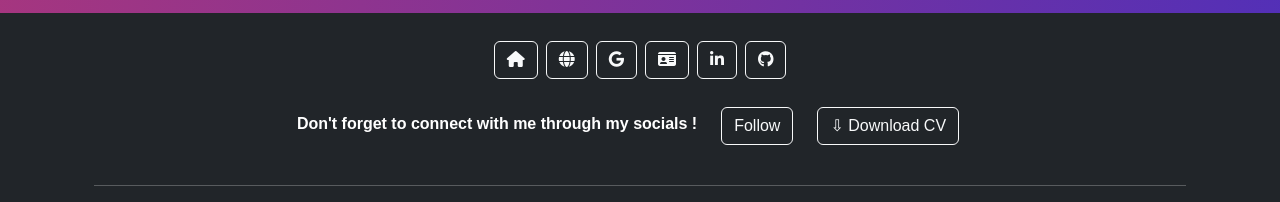
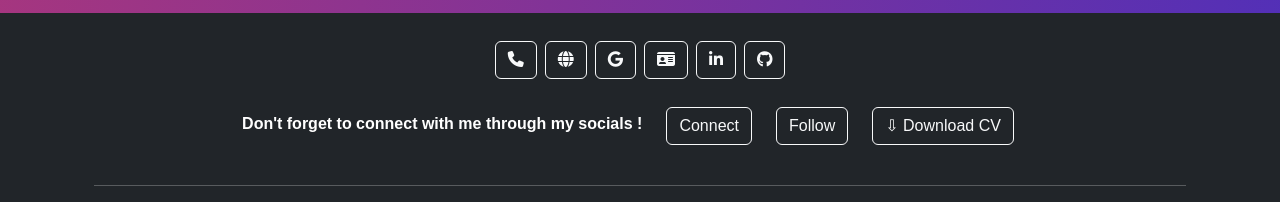
Before and after one commit to alteakapxhiu/PersonalWebsite, a React (Create React App) app: page / in a window 1280 px wide. Shown: the part 5010-5212 px from the top of the page. Built offline with nearby package versions, Linux system fonts and the light colour scheme.

Commit message:
Finishing Touches

```diff
--- a/src/components/Education.js
+++ b/src/components/Education.js
@@ -36,7 +36,7 @@ const Education = () => {
           <h4 className="mb-3 pt-3">Master's</h4>
           <p>...</p>
         </li>
-        <li className="event" data-date="8:30 - 9:30pm">
+        <li className="event" data-date="00 - 00">
           <h4 className="mb-3 pt-3">Ph.D</h4>
           <p className="mb-0">...</p>
         </li>
--- a/src/components/Experience.js
+++ b/src/components/Experience.js
@@ -17,25 +17,25 @@ const Experience = () => {
               ref={ref}
               className={`timeline-2 ${inView ? 'slide-in' : ''}`}
             >
-              <li className="event" data-date="12:30 - 1:00pm">
+              <li className="event" data-date="2023 - 2023">
                 <h4 className="mb-3">Web-Designer</h4>
                 <p>
                   New-Wisdom Foreign Languages center
                 </p>
               </li>
-              <li className="event" data-date="2:30 - 4:00pm">
+              <li className="event" data-date="2023- 2024">
                 <h4 className="mb-3 pt-3">Web-Developer</h4>
                 <p>
                   Fancy Summer Sea View Apartments
                 </p>
               </li>
-              <li className="event" data-date="5:00 - 8:00pm">
+              <li className="event" data-date="00 - 00pm">
                 <h4 className="mb-3 pt-3">CS</h4>
                 <p>
                     ...
                 </p>
               </li>
-              <li className="event" data-date="8:30 - 9:30pm">
+              <li className="event" data-date="00 - 00">
                 <h4 className="mb-3 pt-3">CS</h4>
                 <p className="mb-0">
                      ...
--- a/src/components/Footer.js
+++ b/src/components/Footer.js
@@ -29,9 +29,9 @@ const Footer = () => {
 
 
        <section className='mb-4'><section className='mb-4'>
-          <MDBBtn outline color="light" floating className='m-1' href='https://alteakapxhiu.github.io/PersonalWebsite/#!' role='button'>
-            <MDBIcon icon="home"   />
-          </MDBBtn>
+       <MDBBtn outline color="light" floating className='m-1' href='https://i.imghippo.com/files/YdKeA1722767711.png' role='button'>
+  <MDBIcon icon="phone" />
+</MDBBtn>
 
           <MDBBtn outline color="light" floating className='m-1' href='https://alteakapxhiu.github.io/PersonalWebsite/#!' role='button'>
             <MDBIcon icon="globe" />
@@ -41,7 +41,7 @@ const Footer = () => {
             <MDBIcon fab icon='google' />
           </MDBBtn>
 
-          <MDBBtn outline color="light" floating className='m-1' href='https://drive.google.com/file/d/16L7tniVEaURimsUND-eXyN0M3V4Pl6s4/view' role='button'>
+          <MDBBtn outline color="light" floating className='m-1' href='https://drive.google.com/file/d/11oD8v2CuYcBA0hX1REPUVbmNnuAT7y06/view?usp=sharing' role='button'>
             <MDBIcon icon="id-card" />
           </MDBBtn>
 
@@ -63,7 +63,13 @@ const Footer = () => {
                 </p>
               </MDBCol>
 
-
+              <MDBCol size="auto">
+                <a href="https://www.linkedin.com/in/alteakapxhiu/" target="_blank" rel="noopener noreferrer">
+                    <MDBBtn outline color="light" type="button" className="mb-4">
+                    Connect
+                    </MDBBtn>
+                </a>
+            </MDBCol>
 
               <MDBCol size="auto">
                 <a href="https://github.com/alteakapxhiu" target="_blank" rel="noopener noreferrer">
@@ -74,9 +80,9 @@ const Footer = () => {
             </MDBCol>
 
               <MDBCol size="auto">
-              <MDBBtn outline color="light" type="button" className="mb-4" onClick={downloadFileAtURL}>
-                  ⇩ Download CV
-                </MDBBtn>
+              <MDBBtn outline color="light" type="button" className="mb-4" href="https://drive.google.com/uc?export=download&id=11oD8v2CuYcBA0hX1REPUVbmNnuAT7y06" target="_blank" role="button">
+  ⇩ Download CV
+</MDBBtn>
             </MDBCol>
 
 
@@ -99,7 +105,7 @@ const Footer = () => {
 
       <div className='text-center p-3' style={{ backgroundColor: 'rgba(0, 0, 0, 0.2)' }}>
         © 2024 Copyright:
-        <a className='text-white' href='https://drive.google.com/file/d/16L7tniVEaURimsUND-eXyN0M3V4Pl6s4/view'>
+        <a className='text-white' href='https://drive.google.com/file/d/11oD8v2CuYcBA0hX1REPUVbmNnuAT7y06/view?usp=drive_link'>
           Altea Kapxhiu
         </a>
       </div>
--- a/src/components/NavBar.js
+++ b/src/components/NavBar.js
@@ -4,6 +4,7 @@ import '@fortawesome/fontawesome-free/css/all.min.css'; // Keep if needed for ot
 import Nav from 'react-bootstrap/Nav';
 import Navbar from 'react-bootstrap/Navbar';
 import NavDropdown from 'react-bootstrap/NavDropdown';
+
 
 // SVG Paths
 
@@ -49,7 +50,7 @@ export const NavBar = () => {
               <div className="social-icon">
                 <a href="https://github.com/alteakapxhiu"><img src={"https://pngimg.com/d/github_PNG83.png"} alt="Github" /></a>
                 <a href="https://www.linkedin.com/in/alteakapxhiu/"><img src={"https://cdn.icon-icons.com/icons2/2428/PNG/512/linkedin_black_logo_icon_147114.png"} alt="Linkedin" /></a>
-                <a href="https://drive.google.com/file/d/16L7tniVEaURimsUND-eXyN0M3V4Pl6s4/view"><img src={"https://pic.onlinewebfonts.com/thumbnails/icons_558276.svg"} alt="" /></a>
+                <a href="https://drive.google.com/file/d/11oD8v2CuYcBA0hX1REPUVbmNnuAT7y06/view?usp=sharing"><img src={"https://pic.onlinewebfonts.com/thumbnails/icons_558276.svg"} alt="" /></a>
               </div>
 
               <a href="mailto:alteakapxhiu@gmail.com?subject=Let’s%20Connect&body=Hello%2C%0D%0AI%20would%20like%20to%20connect%20with%20you.%0D%0A%0D%0AThank%20you.">
```
